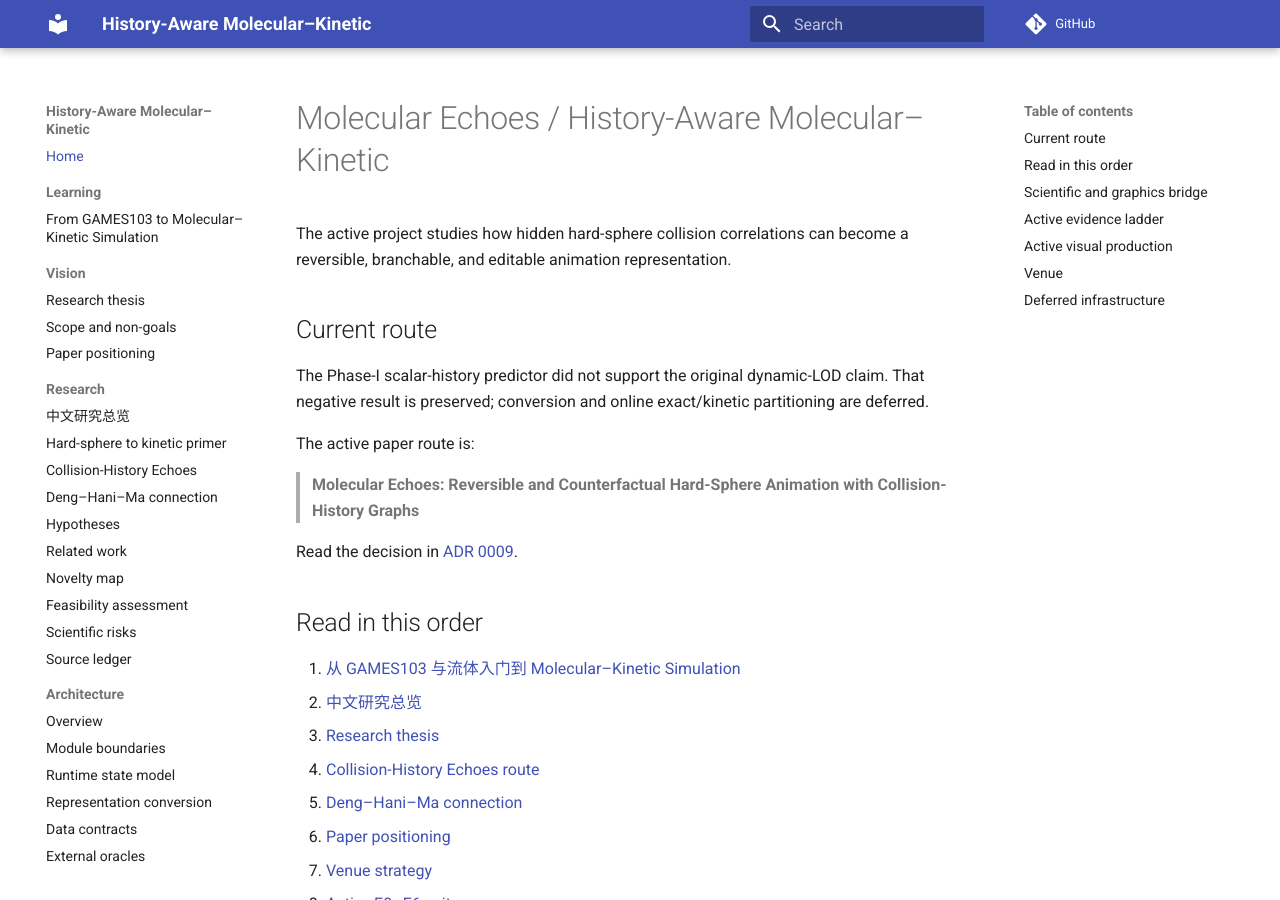
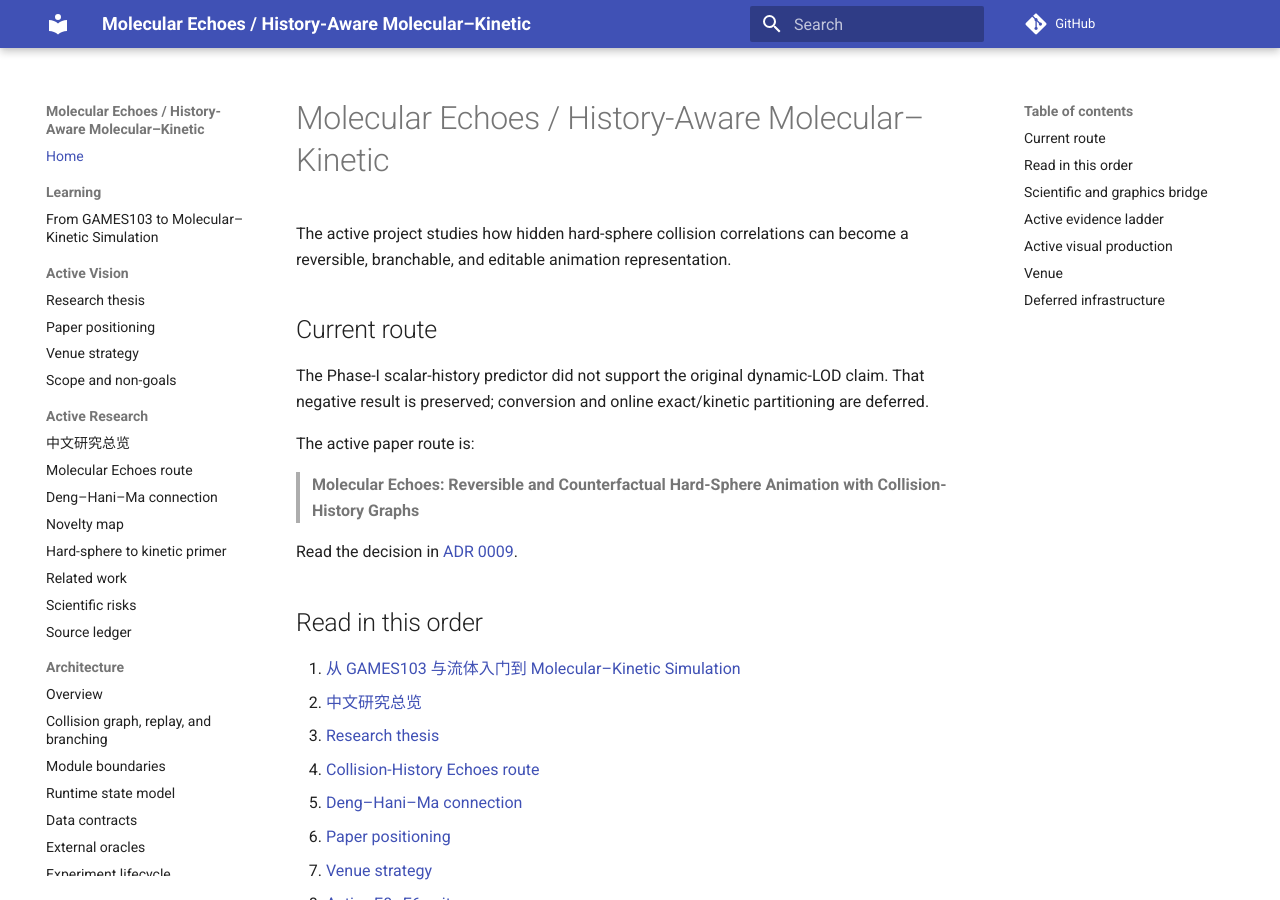
Before and after one commit to jandan138/history-aware-molecular-kinetic, an MkDocs documentation site: the page built from docs/index.md, in a window 1280 px wide and 900 px high. Built offline with MkDocs 1.6.1 and Material for MkDocs 9.7.7, drawn with Linux system fonts in a browser that asks for light colours; comment, search, counter and statistics services are not loaded.

Commit message:
docs: reorganize navigation around Molecular Echoes

```diff
--- a/mkdocs.yml
+++ b/mkdocs.yml
@@ -1,5 +1,5 @@
-site_name: History-Aware Molecular–Kinetic
-site_description: Benchmark-first collision-history-aware molecular–kinetic simulation research
+site_name: Molecular Echoes / History-Aware Molecular–Kinetic
+site_description: Reversible and counterfactual hard-sphere animation with collision-history graphs
 repo_url: https://github.com/jandan138/history-aware-molecular-kinetic
 
 theme:
@@ -31,69 +31,71 @@
   - Home: index.md
   - Learning:
       - From GAMES103 to Molecular–Kinetic Simulation: learning/from-games103-to-history-aware-molecular-kinetic.md
-  - Vision:
+  - Active Vision:
       - Research thesis: vision/research-thesis.md
+      - Paper positioning: vision/paper-positioning.md
+      - Venue strategy: vision/venue-strategy.md
       - Scope and non-goals: vision/scope-and-non-goals.md
-      - Paper positioning: vision/paper-positioning.md
-  - Research:
+  - Active Research:
       - 中文研究总览: research/zh-research-overview.md
+      - Molecular Echoes route: research/collision-history-echo-route.md
+      - Deng–Hani–Ma connection: research/deng-hard-sphere-connection.md
+      - Novelty map: research/novelty-map.md
       - Hard-sphere to kinetic primer: research/hard-sphere-kinetic-primer.md
-      - Collision-History Echoes: research/collision-history-echo-route.md
-      - Deng–Hani–Ma connection: research/deng-hard-sphere-connection.md
-      - Hypotheses: research/hypotheses.md
       - Related work: research/related-work.md
-      - Novelty map: research/novelty-map.md
-      - Feasibility assessment: research/feasibility-assessment.md
       - Scientific risks: research/scientific-risks.md
       - Source ledger: research/source-ledger.md
   - Architecture:
       - Overview: architecture/overview.md
+      - Collision graph, replay, and branching: architecture/collision-history-graph-and-branching.md
       - Module boundaries: architecture/module-boundaries.md
       - Runtime state model: architecture/runtime-state-model.md
-      - Representation conversion: architecture/representation-conversion.md
       - Data contracts: architecture/data-contracts.md
       - External oracles: architecture/external-oracles.md
       - Experiment lifecycle: architecture/experiment-lifecycle.md
       - Dependency and license boundaries: architecture/dependency-and-license-boundaries.md
-  - Benchmarks:
-      - Suite: benchmarks/suite.md
+      - Deferred representation conversion: architecture/representation-conversion.md
+  - Active Benchmarks:
+      - Suite index: benchmarks/suite.md
+      - E0–E6 Echo and Branching: benchmarks/echo-branching-suite.md
+      - Metrics: benchmarks/metrics.md
+      - Dataset policy: benchmarks/dataset-policy.md
+      - Canonical cases: benchmarks/canonical-cases.md
+  - SIG Demo:
+      - Visual production roadmap: demos/visual-production-roadmap.md
+      - Hero scenes: demos/hero-scenes.md
+      - Storyboard: demos/storyboard.md
+      - Art direction: demos/art-direction.md
+      - Visual acceptance criteria: demos/visual-acceptance-criteria.md
+      - Claim-to-visual evidence: demos/claim-to-visual-evidence.md
+      - Renderer contract: demos/renderer-contract.md
+      - Visual diagnostics: demos/visual-diagnostics.md
+  - Active Roadmap:
+      - Milestones: roadmap/milestones.md
+      - Molecular-echo first stage: roadmap/molecular-echo-first-stage.md
+      - Go/No-Go gates: roadmap/go-no-go-gates.md
+      - Molecular Echoes backlog: roadmap/molecular-echoes-backlog.md
+      - Risk register: roadmap/risk-register.md
+  - Deferred LOD Route:
+      - Phase-I history study (closed): roadmap/phase-1-paper-spine.md
+      - Original eight-week spike: roadmap/eight-week-feasibility-spike.md
       - R0 External oracles: benchmarks/r0-external-oracles.md
       - B0 Single-regime primitives: benchmarks/b0-single-regime-primitives.md
       - B1 Discrepancy atlas: benchmarks/b1-discrepancy-atlas.md
       - B2 History indicator: benchmarks/b2-history-indicator.md
       - B3 Representation conversion: benchmarks/b3-representation-conversion.md
       - B4 Dynamic LOD: benchmarks/b4-dynamic-lod.md
-      - B5 Graphics evidence: benchmarks/b5-graphics-evidence.md
-      - Canonical cases: benchmarks/canonical-cases.md
-      - Metrics: benchmarks/metrics.md
-      - Dataset policy: benchmarks/dataset-policy.md
-  - Demo:
-      - Strategy: demos/demo-strategy.md
-      - Visual production roadmap: demos/visual-production-roadmap.md
-      - Art direction: demos/art-direction.md
-      - Storyboard: demos/storyboard.md
-      - Visual acceptance criteria: demos/visual-acceptance-criteria.md
-      - Claim-to-visual evidence: demos/claim-to-visual-evidence.md
-      - Hero scenes: demos/hero-scenes.md
-      - Scene specifications:
+      - B5 Old graphics evidence: benchmarks/b5-graphics-evidence.md
+      - Old demo production backlog: roadmap/demo-production-backlog.md
+      - Old scene specifications:
           - Index: demos/scene-specs/README.md
           - Zoomable Mixing: demos/scene-specs/zoomable-mixing.md
           - Correlation Labyrinth: demos/scene-specs/correlation-labyrinth.md
           - Expansion into Vacuum: demos/scene-specs/expansion-into-vacuum.md
-      - Renderer contract: demos/renderer-contract.md
-      - Visual diagnostics: demos/visual-diagnostics.md
-  - Roadmap:
-      - Milestones: roadmap/milestones.md
-      - Eight-week spike: roadmap/eight-week-feasibility-spike.md
-      - Go/No-Go gates: roadmap/go-no-go-gates.md
-      - Risk register: roadmap/risk-register.md
-      - Implementation backlog: roadmap/implementation-backlog.md
-      - Demo production backlog: roadmap/demo-production-backlog.md
-      - Phase-I history study (closed): roadmap/phase-1-paper-spine.md
-      - Molecular-echo first stage: roadmap/molecular-echo-first-stage.md
   - Reproducibility:
       - Contract: reproducibility/reproducibility-contract.md
       - Artifact policy: reproducibility/artifact-policy.md
       - Benchmark freezing: reproducibility/benchmark-freezing.md
   - Decisions:
       - Index: decisions/README.md
+      - Pivot to Molecular Echoes: decisions/0009-pivot-to-molecular-echoes-sig.md
```
